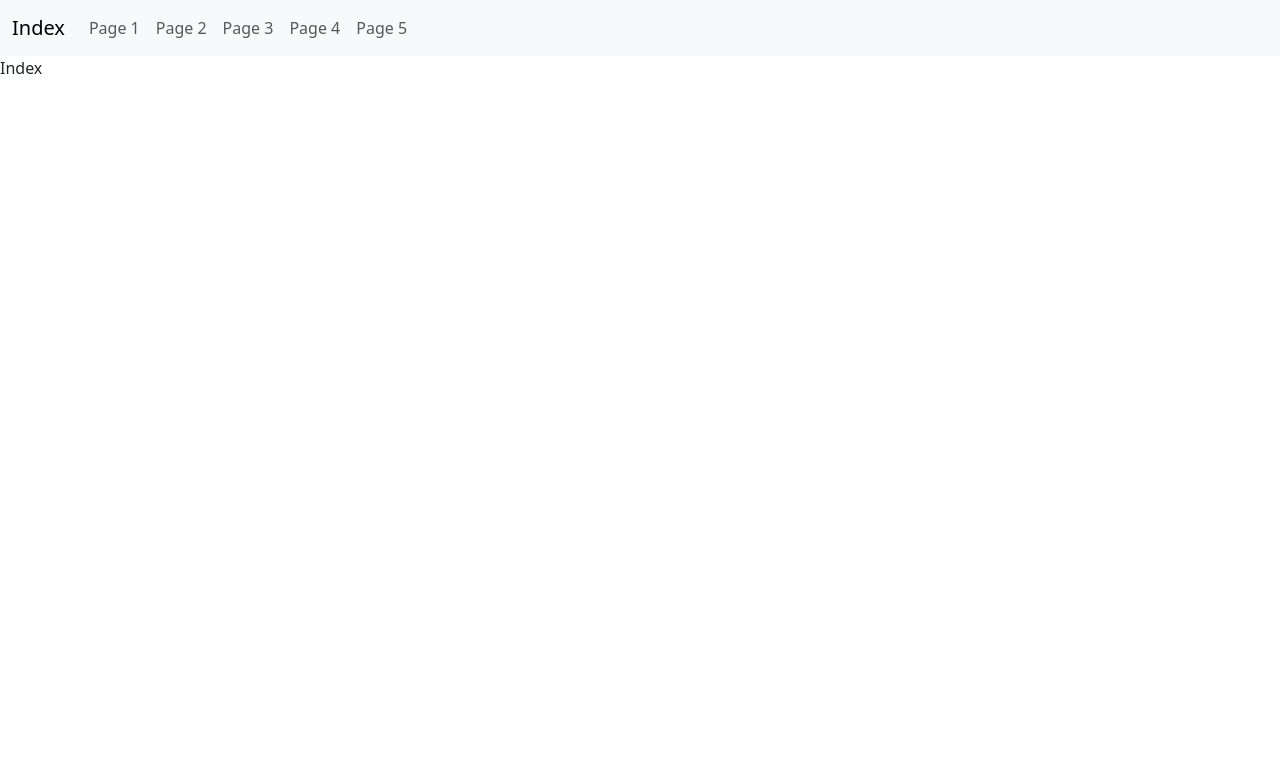
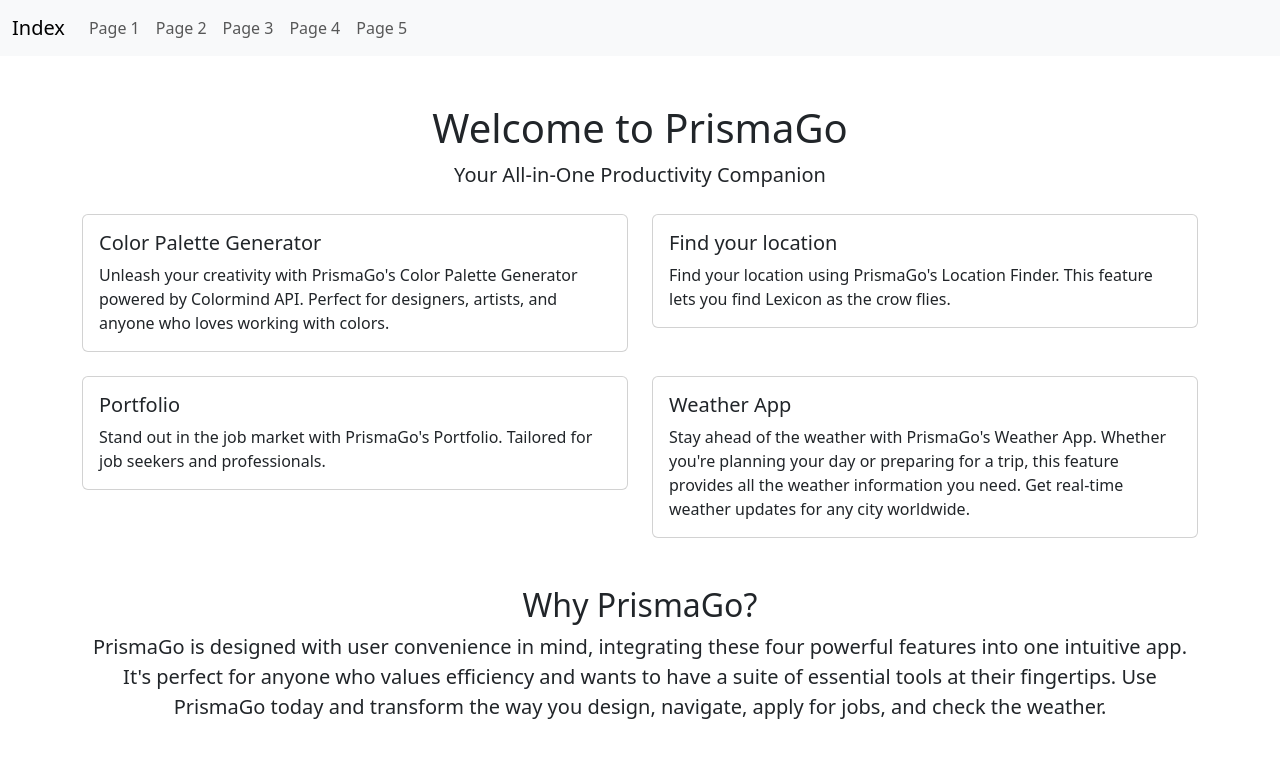
Before and after one commit to brown-group/scrum-project-app, a React (Create React App) app: page / in a window 1280 px wide. Shown: the top 758 px of the page. Built offline with nearby package versions, Linux system fonts and the light colour scheme.

Commit message:
add copy

```diff
--- a/src/routes/Index.jsx
+++ b/src/routes/Index.jsx
@@ -1,5 +1,76 @@
-/* This is the index page. We can delete it later or use it for presentation purposes */
+import "bootstrap/dist/css/bootstrap.min.css";
 
 export default function Index() {
-  return <div>Index</div>;
+  return (
+    <div className="container mt-5">
+      <div className="text-center mb-4">
+        <h1>Welcome to PrismaGo</h1>
+        <p className="lead">Your All-in-One Productivity Companion</p>
+      </div>
+
+      <div className="row">
+        <div className="col-md-6">
+          <div className="card mb-4">
+            <div className="card-body">
+              <h5 className="card-title">Color Palette Generator</h5>
+              <p className="card-text">
+                Unleash your creativity with PrismaGo's Color Palette Generator
+                powered by Colormind API. Perfect for designers, artists, and
+                anyone who loves working with colors.
+              </p>
+            </div>
+          </div>
+        </div>
+
+        <div className="col-md-6">
+          <div className="card mb-4">
+            <div className="card-body">
+              <h5 className="card-title">Find your location</h5>
+              <p className="card-text">
+                Find your location using PrismaGo's Location Finder. This
+                feature lets you find Lexicon as the crow flies.
+              </p>
+            </div>
+          </div>
+        </div>
+
+        <div className="col-md-6">
+          <div className="card mb-4">
+            <div className="card-body">
+              <h5 className="card-title">Portfolio</h5>
+              <p className="card-text">
+                Stand out in the job market with PrismaGo's Portfolio. Tailored
+                for job seekers and professionals.
+              </p>
+            </div>
+          </div>
+        </div>
+
+        <div className="col-md-6">
+          <div className="card mb-4">
+            <div className="card-body">
+              <h5 className="card-title">Weather App</h5>
+              <p className="card-text">
+                Stay ahead of the weather with PrismaGo's Weather App. Whether
+                you're planning your day or preparing for a trip, this feature
+                provides all the weather information you need. Get real-time
+                weather updates for any city worldwide.
+              </p>
+            </div>
+          </div>
+        </div>
+      </div>
+
+      <div className="text-center mt-4">
+        <h2>Why PrismaGo?</h2>
+        <p className="lead">
+          PrismaGo is designed with user convenience in mind, integrating these
+          four powerful features into one intuitive app. It's perfect for anyone
+          who values efficiency and wants to have a suite of essential tools at
+          their fingertips. Use PrismaGo today and transform the way you design,
+          navigate, apply for jobs, and check the weather.
+        </p>
+      </div>
+    </div>
+  );
 }
```
